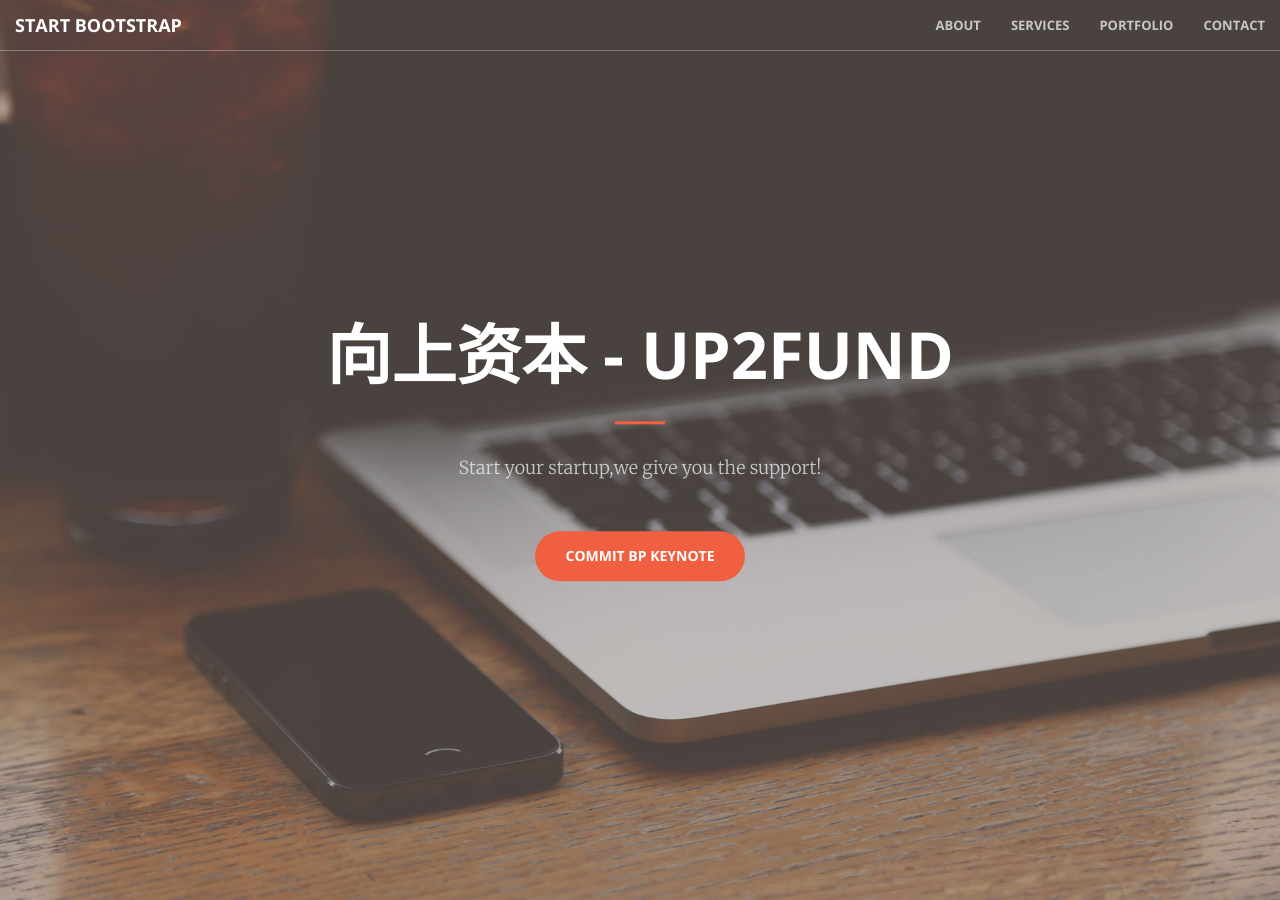
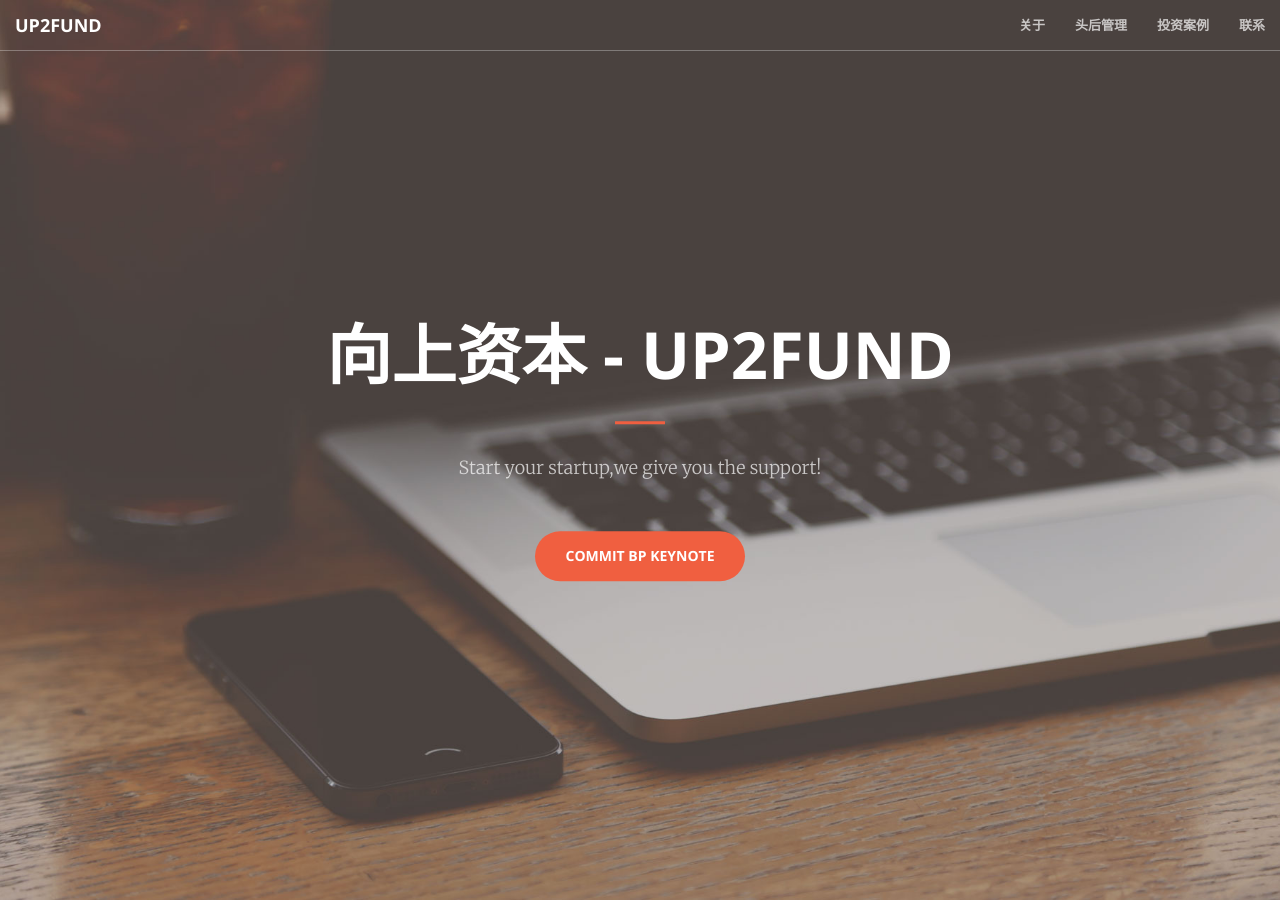
Before and after one commit to shawnall/shawnall.github.io, a Jekyll site: the page built from index.html, in a window 1280 px wide and 900 px high. Built offline with Jekyll 4.4.1, drawn with Linux system fonts in a browser that asks for light colours.

Commit message:
Update nav.html

```diff
--- a/_includes/nav.html
+++ b/_includes/nav.html
@@ -8,23 +8,23 @@
                 <span class="icon-bar"></span>
                 <span class="icon-bar"></span>
             </button>
-            <a class="navbar-brand page-scroll" href="#page-top">Start Bootstrap</a>
+            <a class="navbar-brand page-scroll" href="#page-top">Up2Fund</a>
         </div>
 
         <!-- Collect the nav links, forms, and other content for toggling -->
         <div class="collapse navbar-collapse" id="bs-example-navbar-collapse-1">
             <ul class="nav navbar-nav navbar-right">
                 <li>
-                    <a class="page-scroll" href="#about">About</a>
+                    <a class="page-scroll" href="#about">关于</a>
                 </li>
                 <li>
-                    <a class="page-scroll" href="#services">Services</a>
+                    <a class="page-scroll" href="#services">头后管理</a>
                 </li>
                 <li>
-                    <a class="page-scroll" href="#portfolio">Portfolio</a>
+                    <a class="page-scroll" href="#portfolio">投资案例</a>
                 </li>
                 <li>
-                    <a class="page-scroll" href="#contact">Contact</a>
+                    <a class="page-scroll" href="#contact">联系</a>
                 </li>
             </ul>
         </div>
```
